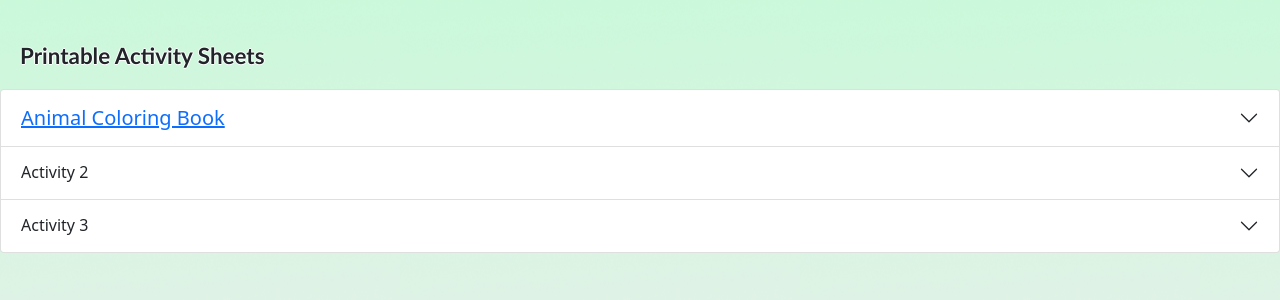
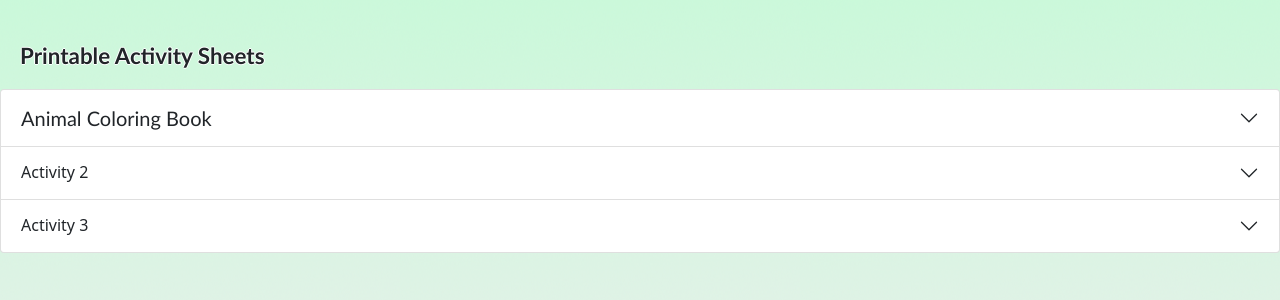
Before and after one commit to a-westermann/screentime_awareness_site, a Django app: page /activities/ in a window 1280 px wide. Shown: the part 670-970 px from the top of the page. Run offline with Django 5.2, Linux system fonts and the light colour scheme; some libraries are stand-ins or nearby versions.

Commit message:
pdf download

```diff
--- a/templates/screentime_awareness/activities.html
+++ b/templates/screentime_awareness/activities.html
@@ -45,7 +45,7 @@
         <div class="accordion-item btn-outline-secondary">
             <h2 class="accordion-header" id="headingOne">
                 <button class="accordion-button collapsed" type="button" data-toggle="collapse" data-target="#collapseOne" aria-expanded="true" aria-controls="collapseOne">
-                    <a class="lead">Animal Coloring Book</a>
+                    <a class="lead text-decoration-none text-dark">Animal Coloring Book</a>
                 </button>
             </h2>
             <div id="collapseOne" class="accordion-collapse collapse" aria-labelledby="headingOne" data-parent="#accordionExample">
```
